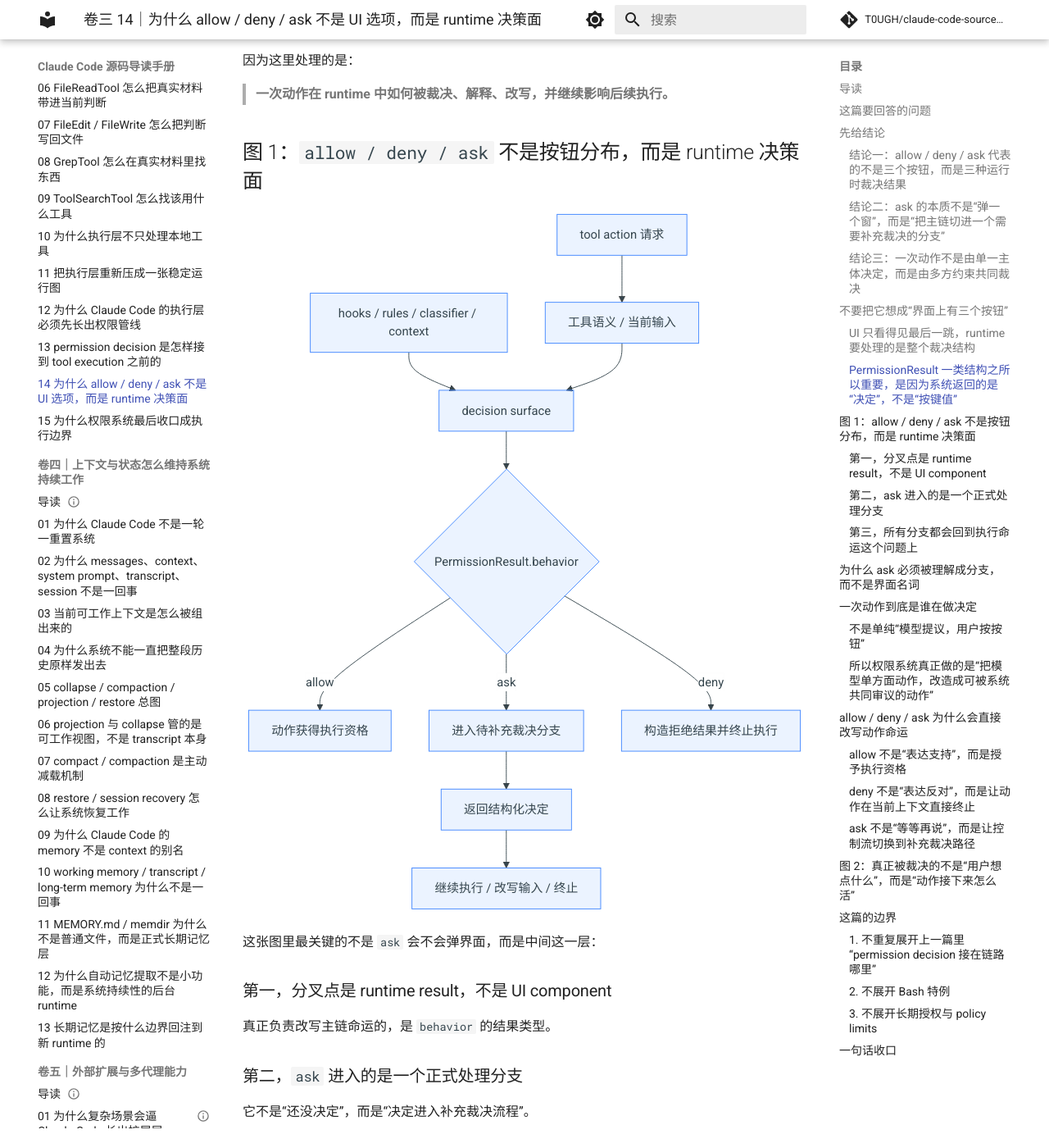
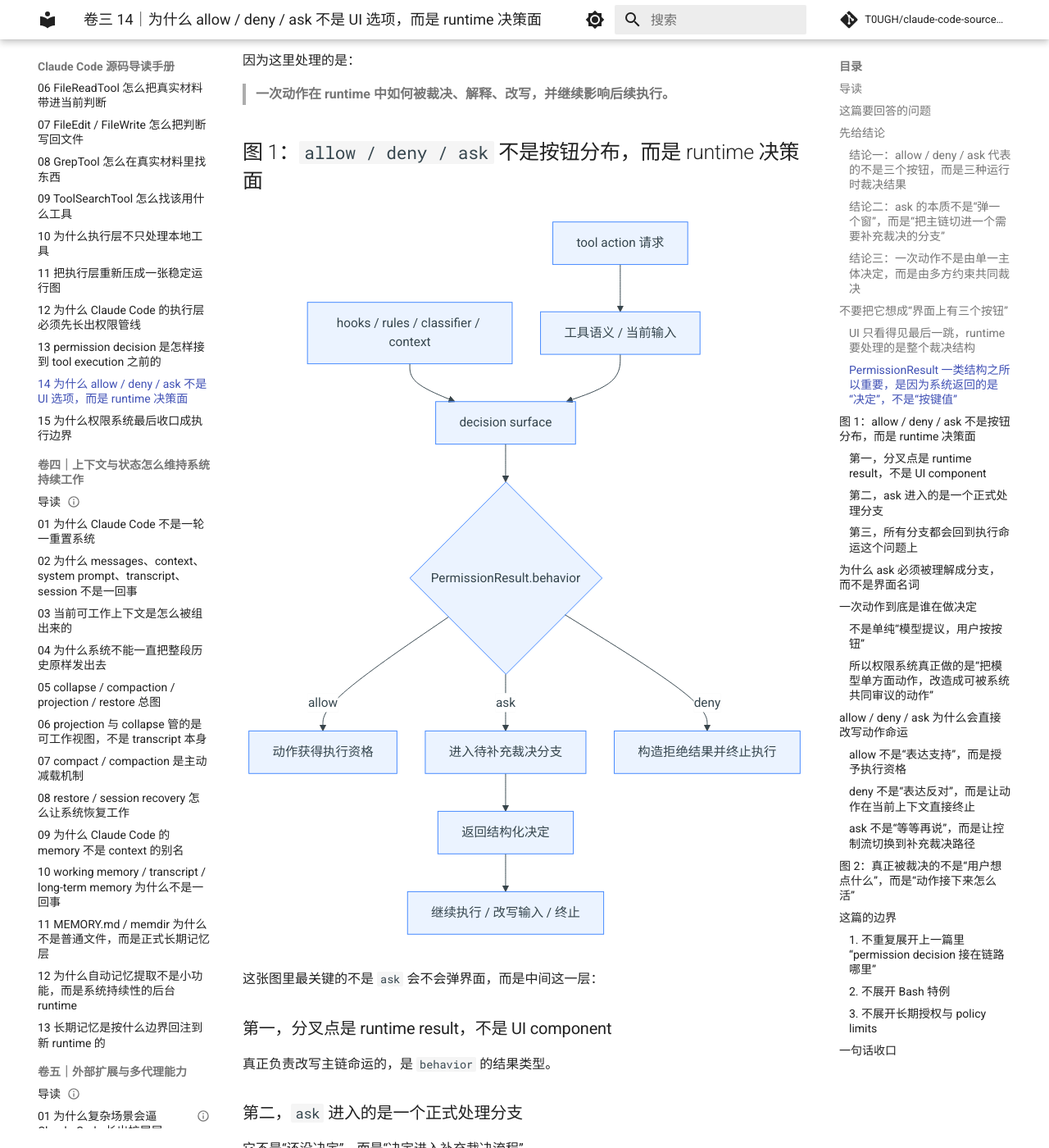
Before and after one commit to T0UGH/claude-code-source-guide, an MkDocs documentation site: the page built from docs/guidebookv2/volume-3/14-why-allow-deny-ask-are-a-runtime-decision-surface.md, in a window 1280 px wide and 1400 px high, scrolled down 3847 px. Shown: the whole window at 82% size. Built offline with MkDocs 1.6.1 and Material for MkDocs 9.7.7, drawn with Linux system fonts in a browser that asks for light colours; comment, search, counter and statistics services are not loaded.

Commit message:
improve mermaid mobile readability

```diff
--- a/docs/javascripts/mermaid-init.js
+++ b/docs/javascripts/mermaid-init.js
@@ -1,10 +1,29 @@
 document$.subscribe(function () {
-  if (typeof mermaid !== 'undefined') {
-    mermaid.initialize({
-      startOnLoad: true,
-      securityLevel: 'loose',
-      theme: document.body.getAttribute('data-md-color-scheme') === 'slate' ? 'dark' : 'default'
-    })
-    mermaid.run({ querySelector: '.mermaid' })
-  }
+  if (typeof mermaid === 'undefined') return
+
+  const theme = document.body.getAttribute('data-md-color-scheme') === 'slate' ? 'dark' : 'default'
+  const diagramNodes = Array.from(document.querySelectorAll('.mermaid')).filter((element) =>
+    /^(graph|flowchart|sequenceDiagram|classDiagram|stateDiagram|erDiagram|journey|gantt|pie|mindmap|timeline|quadrantChart|gitGraph|sankey-beta|requirementDiagram|block-beta|C4Context|C4Container|C4Component|C4Dynamic|C4Deployment|zenuml|xychart-beta)/m.test(
+      element.textContent.trim()
+    )
+  )
+
+  if (!diagramNodes.length) return
+
+  mermaid.initialize({
+    startOnLoad: false,
+    securityLevel: 'loose',
+    theme,
+    themeVariables: {
+      fontSize: '18px'
+    },
+    flowchart: {
+      useMaxWidth: true,
+      htmlLabels: true,
+      nodeSpacing: 36,
+      rankSpacing: 48
+    }
+  })
+
+  mermaid.run({ nodes: diagramNodes }).catch(() => {})
 })
--- /dev/null
+++ b/docs/stylesheets/mermaid.css
@@ -0,0 +1,21 @@
+.md-typeset .mermaid {
+  margin: 1.25rem 0 1.5rem;
+  overflow-x: auto;
+  overflow-y: hidden;
+  -webkit-overflow-scrolling: touch;
+}
+
+.md-typeset .mermaid svg {
+  display: block;
+  max-width: 100%;
+  height: auto;
+  margin: 0 auto;
+}
+
+@media screen and (max-width: 768px) {
+  .md-typeset .mermaid {
+    margin-left: -0.2rem;
+    margin-right: -0.2rem;
+    padding-bottom: 0.35rem;
+  }
+}
--- a/mkdocs.yml
+++ b/mkdocs.yml
@@ -75,6 +75,9 @@ validation:
   omitted_files: ignore
   absolute_links: warn
   unrecognized_links: warn
+
+extra_css:
+  - stylesheets/mermaid.css
 
 extra_javascript:
   - https://unpkg.com/mermaid@10/dist/mermaid.min.js
```
Also changed, not shown: docs/guidebookv2/volume-3/14-why-allow-deny-ask-are-a-runtime-decision-surface.md (+1 -1 lines), docs/guidebookv2/volume-3/15-why-the-permission-system-finally-collapses-into-an-execution-boundary.md (+1 -1 lines).
